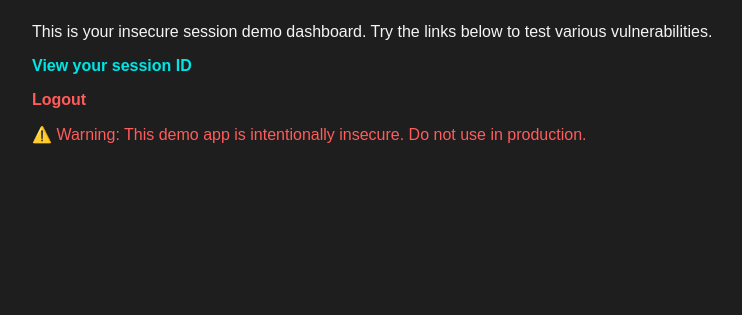
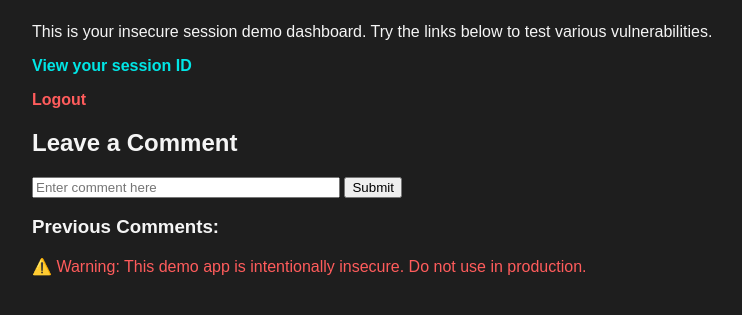
Before and after one commit to mev0lent/session-attacks-lab, a Flask app: template templates/dashboard.html in a window 1280 px wide. Shown: the part 97-412 px from the top of the page, without its empty margins (8-750 px from the left). Run offline with Flask 3, Linux system fonts and the light colour scheme; the template is opened without the code that fills it, so the values that code supplies are empty.

Commit message:
feat: introduced xss-vuln so that a 'realistic victim link' can be sent.

```diff
--- a/app.py
+++ b/app.py
@@ -5,15 +5,29 @@ app = Flask(__name__)
 sessions = {}
 users = {"khan":"nooniensingh"}
 
-@app.route('/')
+comments = []  # In-memory comment store
+
+@app.route('/', methods=['GET', 'POST'])
 def index():
     session_id = request.cookies.get("session_id")
     user = sessions.get(session_id)
 
+    # saving a comment via GET
+    comment_from_url = request.args.get('comment')
+    if comment_from_url and comment_from_url not in comments:
+        comments.append(comment_from_url)
+
+    # saving a comment via POST
+    if request.method == 'POST' and user:
+        comment = request.form['comment']
+        comments.append(comment)  # ⚠️ Deliberate XSS vulnerability
+        return redirect('/')
+
     if user:
-        return render_template('dashboard.html', user=user, session_id=session_id)
+        return render_template('dashboard.html', user=user, session_id=session_id, comments=comments)
     else:
         return render_template('index.html')
+
 
 @app.before_request
 def force_hostname():
--- a/templates/dashboard.html
+++ b/templates/dashboard.html
@@ -13,6 +13,23 @@
         <li><a href="/logout" class="warning">Logout</a></li>
     </ul>
 
+    <h2>Leave a Comment</h2>
+
+
+    <form method="POST" action="/">
+        <input type="text" name="comment" placeholder="Enter comment here" style="width: 300px;">
+        <button type="submit">Submit</button>
+    </form>
+
+    <h3>Previous Comments:</h3>
+    <ul>
+        {% for c in comments %}
+            <li>{{ c|safe }}</li> <!-- XSS vulnerability here -->
+        {% endfor %}
+    </ul>
+
+
+
     <p class="warning">⚠️ Warning: This demo app is intentionally insecure. Do not use in production.</p>
 </body>
 </html>
```
